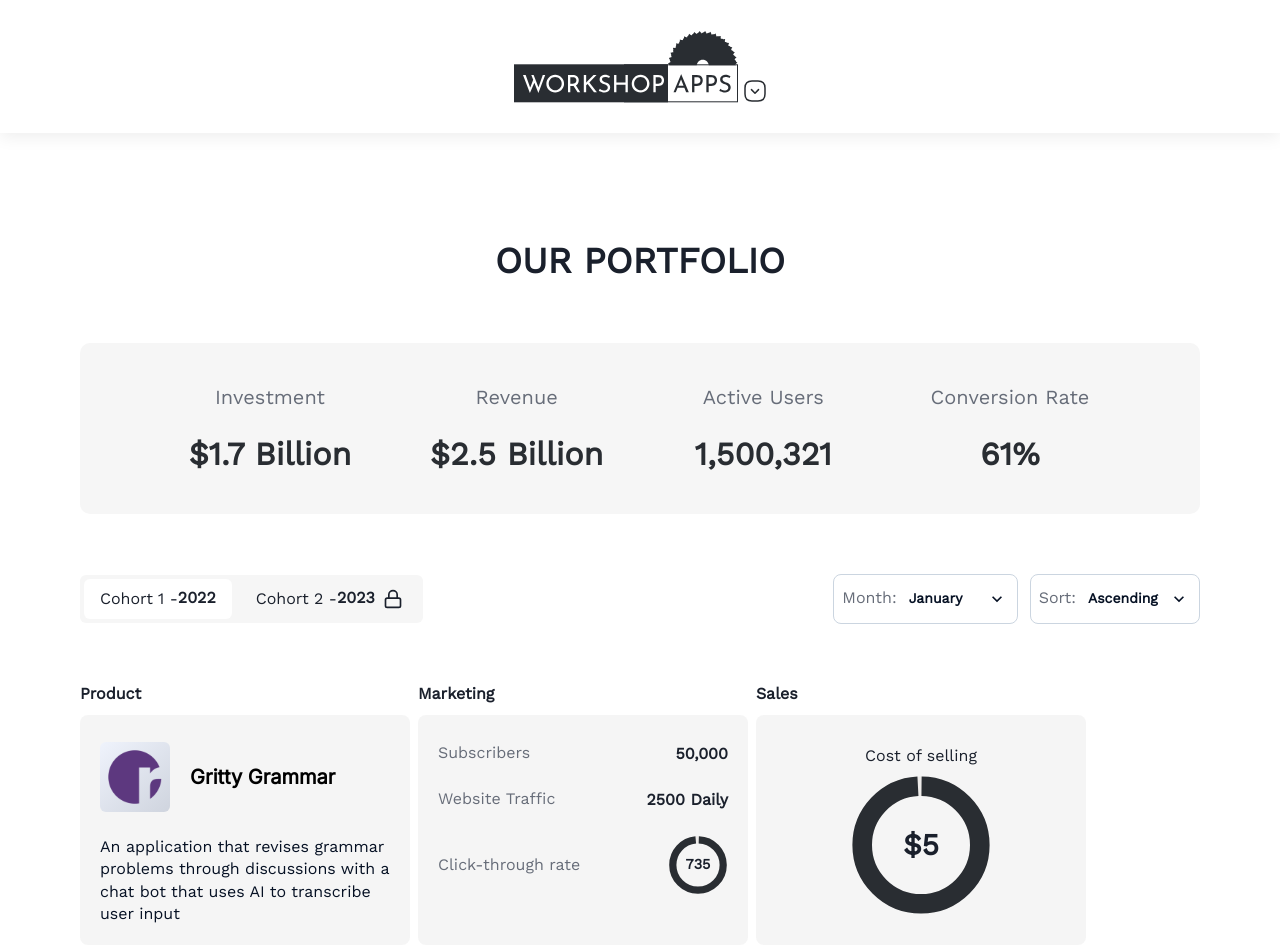
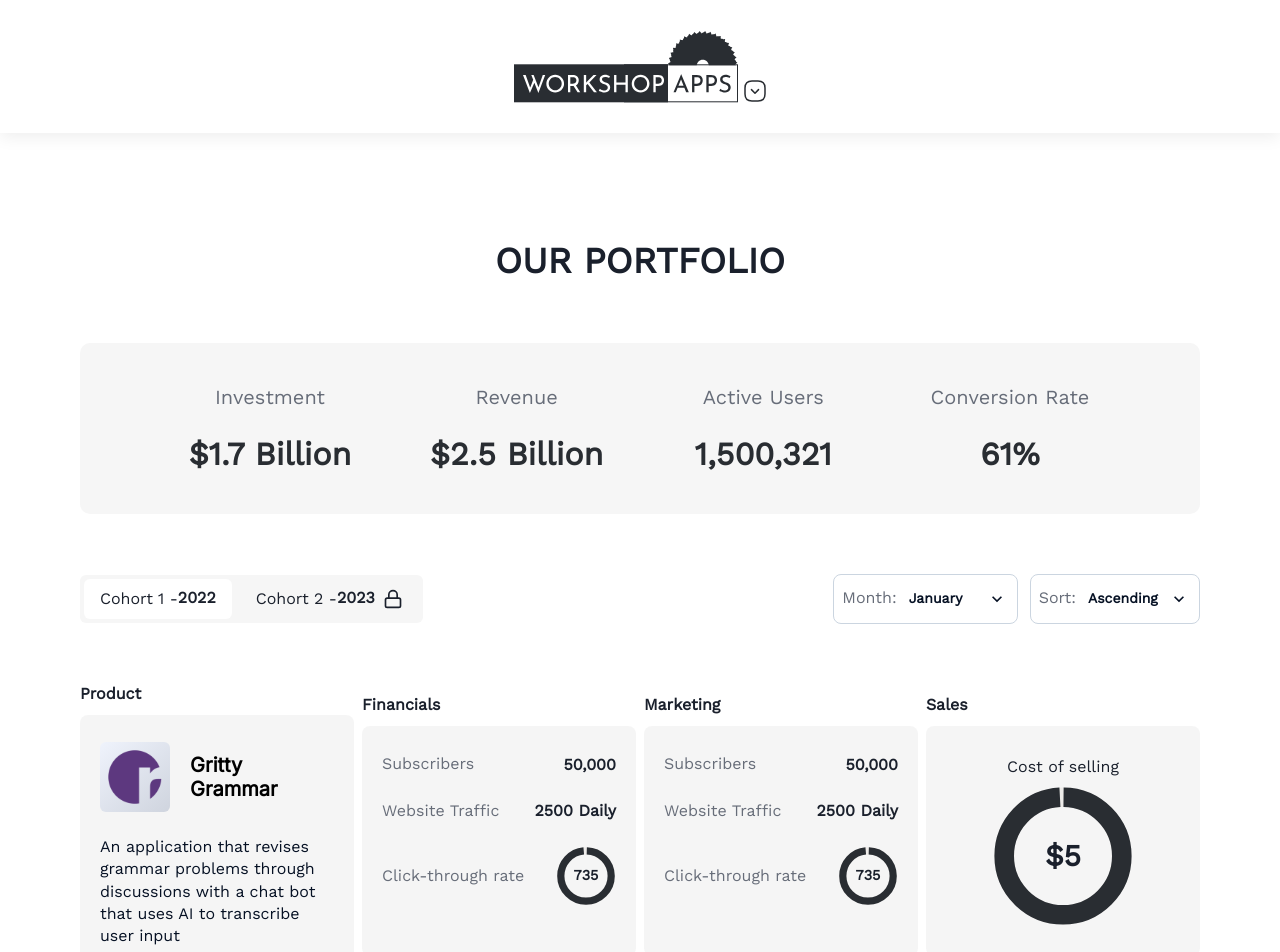
Before and after one commit to workshopapps/workshopapps-portfolio, a Next.js app in the folder frontend/: page /dashboard in a window 1280 px wide. Shown: the top 952 px of the page. Built offline with nearby package versions, Linux system fonts and the light colour scheme.

Commit message:
chore: created financial card

```diff
--- a/frontend/components/custom-select/index.jsx
+++ b/frontend/components/custom-select/index.jsx
@@ -1,7 +1,7 @@
 import React from "react";
 import { HStack, Select, Text } from "@chakra-ui/react";
 
-function CustomSelect({ options, type = "Month", placeholder = "December" }) {
+function CustomSelect({ options, type = "Month" }) {
   const [value, setValue] = React.useState(options ? options[0].value : "");
 
   return (
@@ -17,7 +17,6 @@ function CustomSelect({ options, type = "Month", placeholder = "December" }) {
     >
       <Text color="text.200">{type}:</Text>
       <Select
-        placeholder={placeholder}
         border={0}
         cursor="pointer"
         color="text.100"
--- /dev/null
+++ b/frontend/components/financial-card/index.jsx
@@ -0,0 +1,54 @@
+import React from "react";
+import {
+  Stack,
+  Text,
+  CircularProgress,
+  CircularProgressLabel,
+  Heading,
+  HStack,
+} from "@chakra-ui/react";
+
+function FinancialCard() {
+  return (
+    <Stack spacing={3} w="full" maxW="330px">
+      <Heading fontSize="md">Financials</Heading>
+      <Stack
+        alignItems="center"
+        bg="brand.100"
+        minH="230px"
+        w="full"
+        rounded="8px"
+        padding="20px"
+        pt="27px"
+      >
+        <Stack w="full" spacing={6}>
+          <HStack justifyContent="space-between" w="full">
+            <Text color="text.200">Subscribers</Text>
+            <Heading fontSize="md">50,000</Heading>
+          </HStack>
+          <HStack justifyContent="space-between" w="full">
+            <Text color="text.200">Website Traffic</Text>
+            <Heading fontSize="md">2500 Daily</Heading>
+          </HStack>
+          <HStack justifyContent="space-between" w="full">
+            <Text color="text.200">Click-through rate</Text>
+            <Stack>
+              <CircularProgress
+                value={98}
+                thickness="12px"
+                size="60px"
+                color="brand.50"
+              >
+                <CircularProgressLabel>
+                  <Heading fontSize="nm">735</Heading>
+                </CircularProgressLabel>
+              </CircularProgress>
+            </Stack>
+          </HStack>
+        </Stack>
+      </Stack>
+    </Stack>
+  );
+}
+
+export default FinancialCard;
--- a/frontend/package.json
+++ b/frontend/package.json
@@ -13,9 +13,11 @@
     "@emotion/styled": "^11.10.5",
     "@tanstack/react-query": "^4.19.1",
     "axios": "^1.2.0",
+    "chart.js": "^4.0.1",
     "framer-motion": "^7.6.19",
     "next": "13.0.6",
     "react": "18.2.0",
+    "react-chartjs-3": "^2.7.7",
     "react-dom": "18.2.0",
     "react-icons": "^4.7.1"
   }
--- a/frontend/pages/dashboard.jsx
+++ b/frontend/pages/dashboard.jsx
@@ -6,6 +6,7 @@ import ProductCard from "../components/product-card";
 import CohortToggler from "../components/cohort-toggler";
 import DashboardHedaader from "../components/dashboard-header";
 import CustomSelect, { months, sortTypes } from "../components/custom-select";
+import FinancialCard from "../components/financial-card";
 
 export default function Dashboard() {
   return (
@@ -25,6 +26,7 @@ export default function Dashboard() {
         </HStack>
         <HStack>
           <ProductCard />
+          <FinancialCard />
           <MarketingCard />
           <SalesCard />
         </HStack>
```
Also changed, not shown: 1 other file (tests, documents, lock files or other folders).
